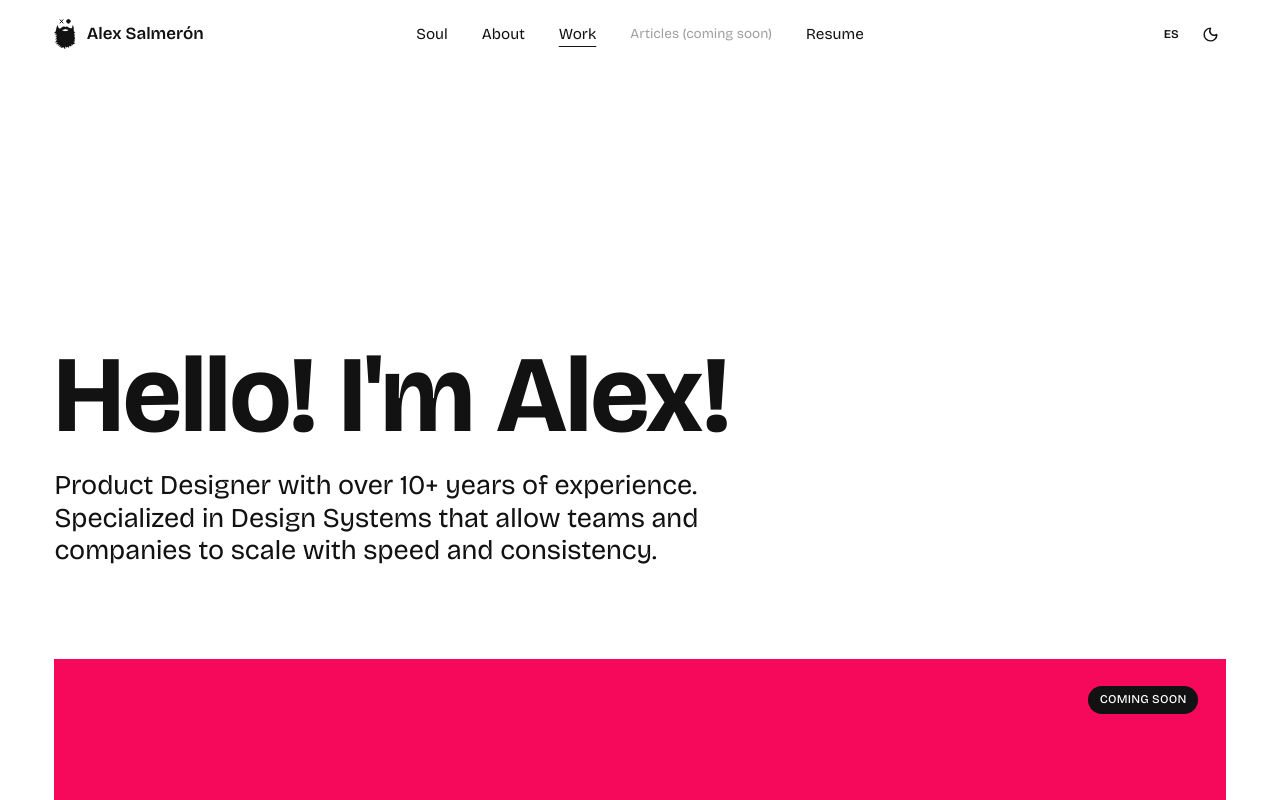
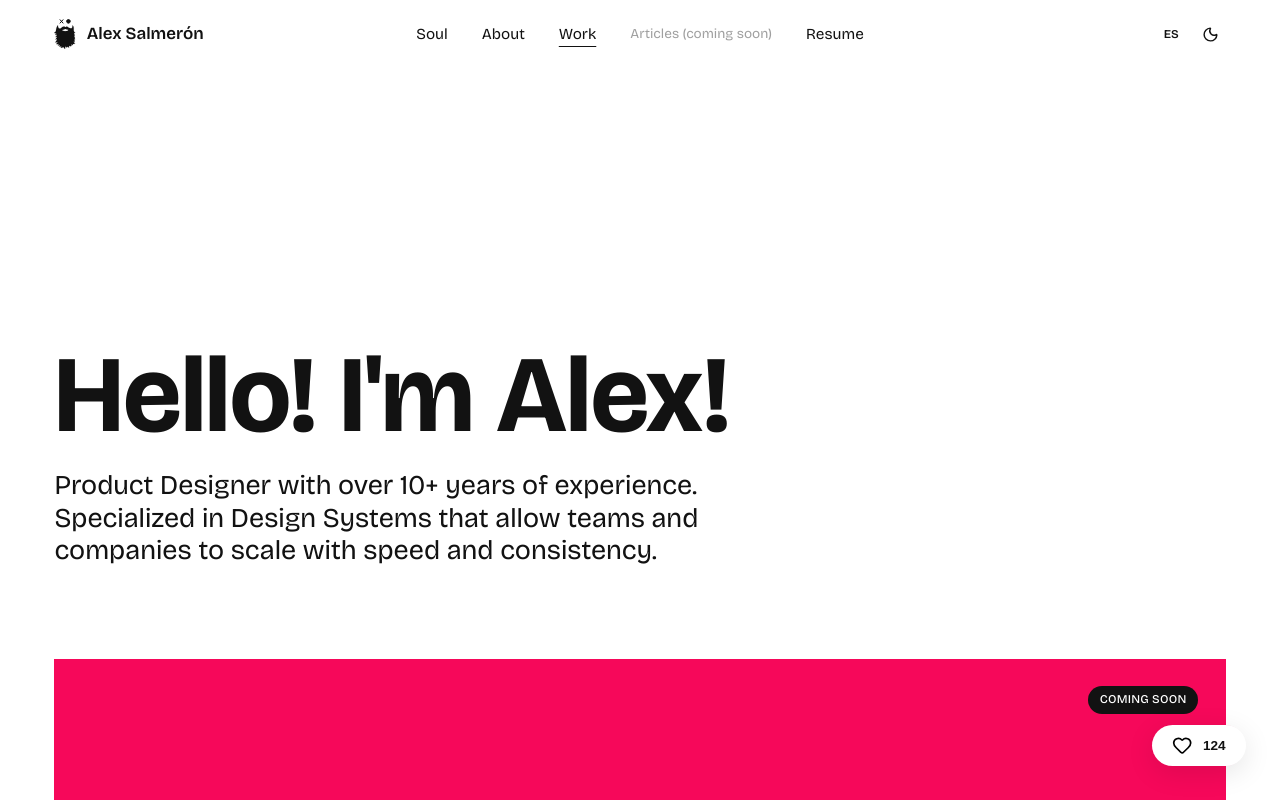
Before and after one commit to alexmeron/mefaltaunpixel, a React (Vite) app: page /en in a window 1280 px wide. Shown: the top 800 px of the page. Built offline with nearby package versions, Linux system fonts and the light colour scheme.

Commit message:
Add floating like button with particle effects

```diff
--- a/src/App.tsx
+++ b/src/App.tsx
@@ -5,6 +5,8 @@ import { Home } from './pages/Home';
 import { About } from './pages/About';
 import { Soul } from './pages/Soul';
 import { ProjectDetail } from './pages/ProjectDetail';
+import { Articles } from './pages/Articles';
+import { LikeButton } from './components/LikeButton';
 import { LanguageProvider, useLanguage } from './context/LanguageContext';
 
 // This component syncs the URL language parameter with the context state
@@ -41,6 +43,7 @@ function App() {
           <Route path="/:lang/soul" element={<LanguageManager><Header /><Soul /></LanguageManager>} />
           <Route path="/:lang/project/:id" element={<LanguageManager><Header /><ProjectDetail /></LanguageManager>} />
         </Routes>
+        <LikeButton />
       </Router>
     </LanguageProvider>
   );
--- /dev/null
+++ b/src/components/LikeButton.tsx
@@ -0,0 +1,92 @@
+import React, { useState, useEffect } from 'react';
+import { Heart } from 'lucide-react';
+import { motion, AnimatePresence } from 'framer-motion';
+
+interface Particle {
+  id: number;
+  x: number;
+  y: number;
+  angle: number;
+}
+
+export const LikeButton = () => {
+  const [likes, setLikes] = useState(124);
+  const [isLiked, setIsLiked] = useState(false);
+  const [particles, setParticles] = useState<Particle[]>([]);
+
+  useEffect(() => {
+    const savedLike = localStorage.getItem('portfolio_liked');
+    if (savedLike) {
+      setIsLiked(true);
+      setLikes(prev => prev + 1);
+    }
+  }, []);
+
+  const handleLike = () => {
+    if (isLiked) {
+      setIsLiked(false);
+      setLikes(prev => prev - 1);
+      localStorage.removeItem('portfolio_liked');
+    } else {
+      setIsLiked(true);
+      setLikes(prev => prev + 1);
+      localStorage.setItem('portfolio_liked', 'true');
+
+      // Generate particles
+      const newParticles = Array.from({ length: 12 }).map((_, i) => ({
+        id: Date.now() + i,
+        x: 0,
+        y: 0,
+        angle: (Math.PI * 2 / 12) * i + (Math.random() * 0.5)
+      }));
+      setParticles(newParticles);
+
+      // Cleanup particles
+      setTimeout(() => setParticles([]), 1200);
+    }
+  };
+
+  return (
+    <div className="floating-like-container">
+      <div className="particles-wrapper">
+        <AnimatePresence>
+          {particles.map((p) => (
+            <motion.div
+              key={p.id}
+              className="heart-particle"
+              initial={{ x: 0, y: 0, opacity: 1, scale: 0.5 }}
+              animate={{
+                x: Math.cos(p.angle) * (100 + Math.random() * 50),
+                y: Math.sin(p.angle) * (100 + Math.random() * 50) - 60,
+                opacity: 0,
+                scale: [1, 1.5, 0.8],
+                rotate: p.angle * 100
+              }}
+              exit={{ opacity: 0 }}
+              transition={{ duration: 1, ease: "easeOut" }}
+            >
+              <Heart fill="var(--accent-pink)" stroke="none" size={20} />
+            </motion.div>
+          ))}
+        </AnimatePresence>
+      </div>
+
+
+      <motion.button
+        className={`like-button ${isLiked ? 'liked' : ''}`}
+        onClick={handleLike}
+        whileHover={{ scale: 1.05 }}
+        whileTap={{ scale: 0.95 }}
+        aria-label="Like this portfolio"
+      >
+        <Heart
+          size={24}
+          fill={isLiked ? "var(--accent-pink)" : "none"}
+          stroke={isLiked ? "var(--accent-pink)" : "currentColor"}
+          className="heart-icon"
+        />
+        <span className="like-count">{likes}</span>
+      </motion.button>
+    </div>
+  );
+};
--- a/src/index.css
+++ b/src/index.css
@@ -1353,3 +1353,76 @@ img {
   .soul-hero { padding-left: 16px; padding-right: 16px; }
   .soul-input-area { padding: 16px; }
 }
+/* ============================
+   FLOATING LIKE BUTTON
+   ============================ */
+.floating-like-container {
+  position: fixed;
+  bottom: 40px;
+  right: 40px;
+  z-index: 1000;
+  display: flex;
+  justify-content: center;
+  align-items: center;
+}
+
+.particles-wrapper {
+  position: absolute;
+  pointer-events: none;
+}
+
+.heart-particle {
+  position: absolute;
+  pointer-events: none;
+}
+
+.like-button {
+  display: flex;
+  align-items: center;
+  gap: 12px;
+  padding: 12px 24px;
+  background: var(--bg);
+  border: 1px solid var(--border);
+  border-radius: 100px;
+  cursor: pointer;
+  box-shadow: 0 8px 32px rgba(0,0,0,0.1);
+  /* Stabilize backdrop-filter to prevent glitching */
+  backdrop-filter: blur(8px);
+  -webkit-backdrop-filter: blur(8px);
+  transform: translateZ(0); /* Hardware acceleration */
+}
+
+.like-button:active {
+  backdrop-filter: none; /* Disable blur during active press to avoid browser rendering glitch */
+}
+
+.like-button.liked {
+  border-color: var(--accent-pink);
+  background: var(--bg); /* Keep it solid to avoid double blur issues */
+}
+
+.heart-icon {
+  transition: transform 0.3s cubic-bezier(0.175, 0.885, 0.32, 1.275);
+}
+
+.like-button:hover .heart-icon {
+  transform: scale(1.15);
+}
+
+.like-count {
+  font-weight: 700;
+  font-size: 16px;
+  font-variant-numeric: tabular-nums;
+  color: var(--text);
+}
+
+@media (max-width: 768px) {
+  .floating-like-container {
+    bottom: 24px;
+    right: 24px;
+  }
+
+  .like-button {
+    padding: 10px 20px;
+  }
+}
```
